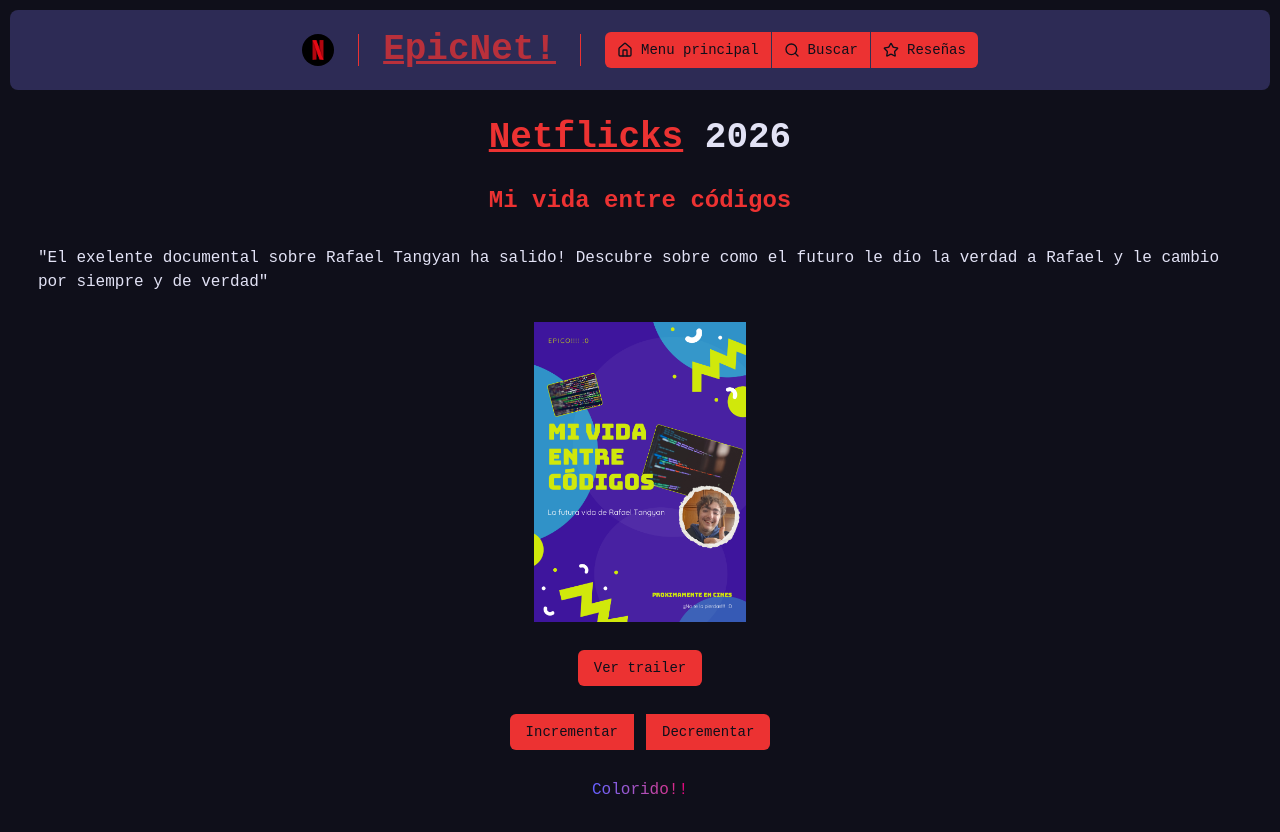
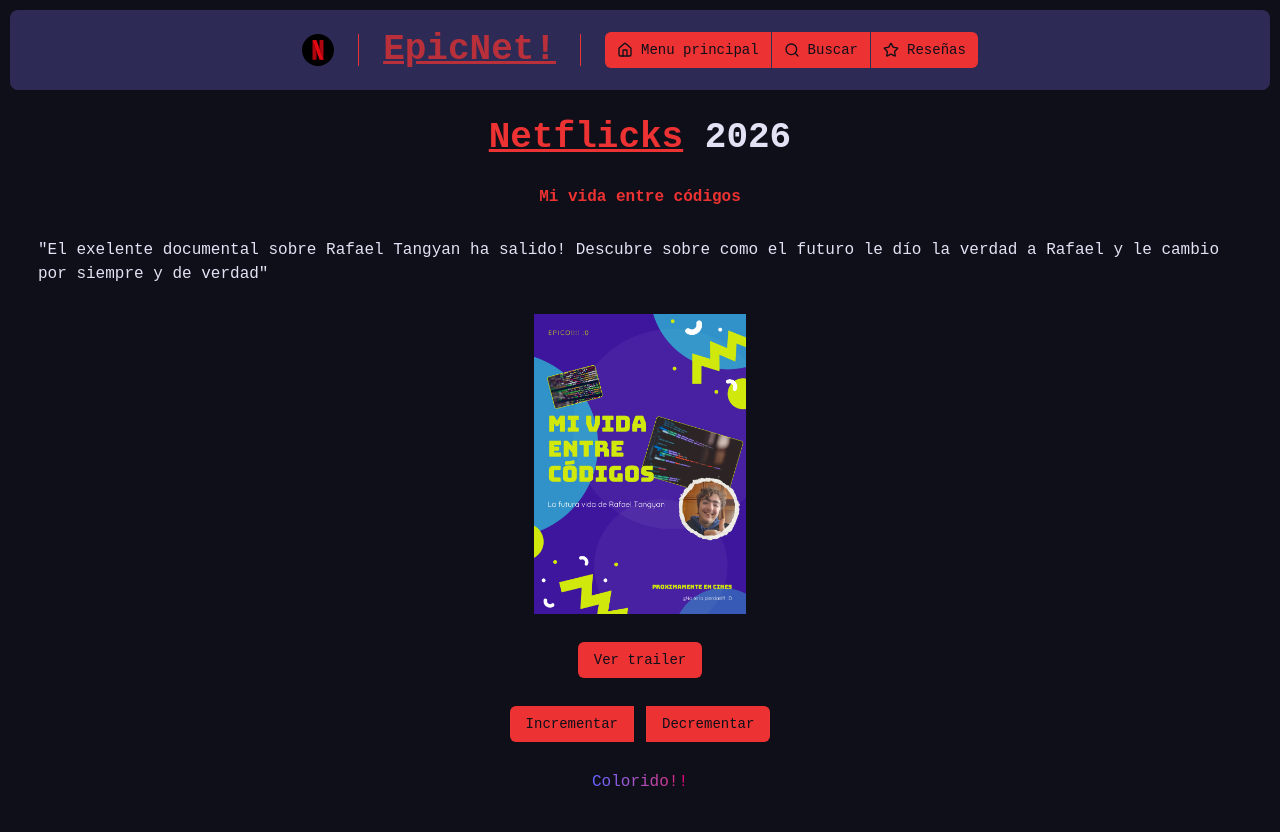
Before and after one commit to RafaDEV99/school-netflicks-2036, a React (Vite) app: page / in a window 1280 px wide. Shown: the top 832 px of the page. Built offline with nearby package versions, Linux system fonts and the light colour scheme.

Commit message:
Updated App.tsx

```diff
--- a/src/App.tsx
+++ b/src/App.tsx
@@ -50,7 +50,7 @@
     </div>
     <div className='grid gap-7 p-7 items-center justify-items-center animate-in fade-in zoom-in-95 duration-750'>
       <h1 className='font-bold text-4xl'><a className='hover:animate-pulse text-primary underline underline-offset-2'>Netflicks</a> 2026</h1>
-      <h2 className={`${classUnder} text-2xl`}>Mi vida entre códigos</h2>
+      <h2 className={`${classUnder} text-1.8xl`}>Mi vida entre códigos</h2>
       <p>
         "El exelente documental sobre Rafael Tangyan ha salido!
         Descubre sobre como el futuro le dío la verdad a Rafael y le cambio por siempre y de verdad"
```
